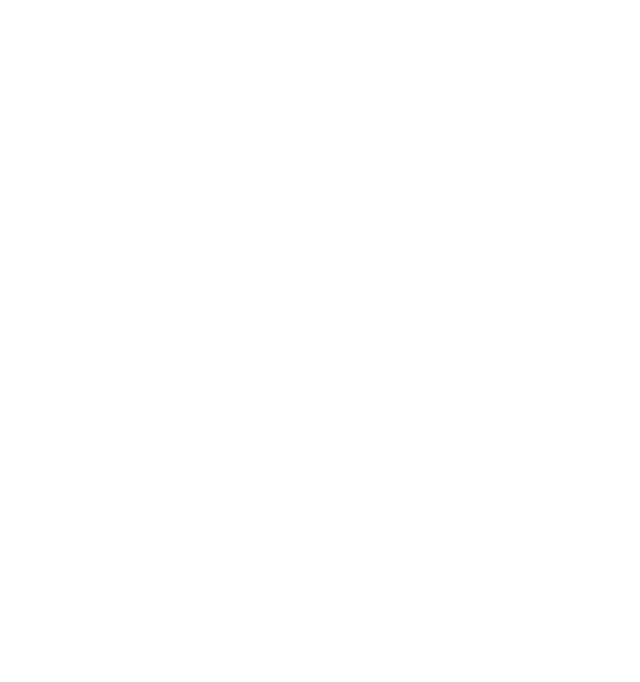
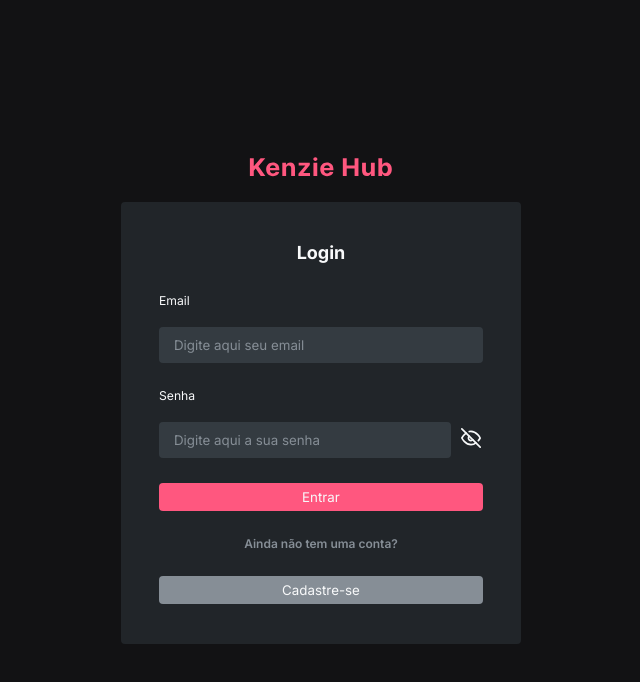
Before and after one commit to Kenzie-Academy-Brasil-Developers/react-entrega-s2-kenzie-hub-ogakip, a React (Create React App) app: page /login in a window 1280 px wide. Shown: the top 682 px of the page, without its empty margins (319-959 px from the left). Built offline with nearby package versions, Linux system fonts and the light colour scheme.

Commit message:
feat: finish script request for login page

```diff
--- a/src/Pages/Login/index.jsx
+++ b/src/Pages/Login/index.jsx
@@ -1,4 +1,82 @@
+import * as S from "./style";
+import Input from "../../Components/Input";
+import Button from "../../Components/Button";
+import Logo from "../../Assets/Logo.svg";
+import Eye from "../../Assets/eyegrey.svg";
+import EyeSlash from "../../Assets/eyeoffgrey.svg";
+import { useForm } from "react-hook-form";
+import { yupResolver } from "@hookform/resolvers/yup";
+import { LoginSchema } from "../../Validation";
+import { useState } from "react";
+import { Link } from "react-router-dom";
+import api from "../../Services/api"
+import { toast } from "react-toastify";
+import { useHistory } from "react-router-dom";
+
 const Login = () => {
-  return <div></div>;
+  const [showPassword, setShowPassword] = useState(false);
+  const history = useHistory()
+
+  const { register, handleSubmit } = useForm({
+    resolver: yupResolver(LoginSchema),
+  });
+
+  const onSubmitFunction = (data) => {
+    api.post("/sessions", data)
+    .then((response) => {
+      localStorage.setItem("userToken", JSON.stringify(response.data.token))
+      toast.success("Login realizado com sucesso!")
+      setTimeout(() => {
+        history.push("/")
+      }, 1500)
+    })
+    .catch((error) => console.log(error))
+  }
+
+  return (
+    <S.Container>
+      <S.LogoImage src={Logo} alt="Logo Kenzie Hub" />
+      <S.FormContainer>
+        <h1>Login</h1>
+        <form onSubmit={handleSubmit(onSubmitFunction)}>
+          <Input
+            autoComplete="off"
+            height="70px"
+            label="Email"
+            register={register}
+            name="email"
+            placeholder="Digite aqui seu email"
+          />
+          <S.PasswordContainer>
+            <Input
+            autoComplete="off"
+              height="70px"
+              label="Senha"
+              type={showPassword ? "text" : "password"}
+              register={register}
+              name="password"
+              placeholder="Digite aqui a sua senha"
+            />
+            <img
+              onClick={() =>
+                showPassword ? setShowPassword(false) : setShowPassword(true)
+              }
+              src={showPassword ? Eye : EyeSlash}
+              alt="Show Password"
+            />
+          </S.PasswordContainer>
+          <Button type="submit" width="90%" color="var(--pink-1)">
+            Entrar
+          </Button>
+          <p>Ainda não tem uma conta?</p>
+          <Link className="toRegister" to="/register">
+            <Button width="90%" color="var(--grey-1)">
+              Cadastre-se
+            </Button>
+          </Link>
+        </form>
+      </S.FormContainer>
+    </S.Container>
+  );
 };
 export default Login;
--- a/src/Pages/Login/style.js
+++ b/src/Pages/Login/style.js
@@ -0,0 +1,69 @@
+import styled from "styled-components";
+
+export const Container = styled.div`
+  width: 100vw;
+  height: 100vh;
+  display: flex;
+  flex-direction: column;
+  justify-content: center;
+  gap: 25px;
+  align-items: center;
+  background-color: var(--grey-4);
+
+  button {
+      cursor: pointer;
+  }
+`;
+
+export const LogoImage = styled.img`
+width: 144px;
+`
+
+export const FormContainer = styled.div`
+width: 90%;
+max-width: 400px;
+display: flex;
+flex-direction: column;
+align-items: center;
+padding: 40px 0px 40px 0px;
+border-radius: 4px;
+gap: 10px;
+background-color: var(--grey-3);
+
+h1 {
+    font-size: 18px;
+    color: var(--grey-0);
+    margin: 0px 0px 20px 0px;
+}
+
+form {
+    width: 90%;
+    display: flex;
+    flex-direction: column;
+    align-items: center;
+    gap: 25px;
+
+    p {
+        align-self: center;
+        color: var(--grey-1);
+        font-size: 12px;
+        font-weight: 600;
+    }
+
+    .toRegister {
+        width: 100%;
+        display: flex;
+        justify-content: center;
+    }
+}
+`;
+
+export const PasswordContainer = styled.div`
+display: flex;
+width: 90%;
+
+img {
+    width: 20px;
+    margin: 30px 0px 0px 10px;
+}
+`
--- a/src/Validation/index.jsx
+++ b/src/Validation/index.jsx
@@ -27,3 +27,11 @@ export const RegisterSchema = yup.object().shape({
   bio: yup.string().required("Bio é obrigatória"),
   contact: yup.string().required("Contato é obrigatório"),
 });
+
+export const LoginSchema = yup.object().shape({
+  email: yup
+    .string()
+    .required("Email é obrigatório!")
+    .email("Email inválido, tente novamente!"),
+  password: yup.string().required("A senha é obrigatória!"),
+});
```
Also changed, not shown: src/Assets/eyegrey.svg (added), src/Assets/eyeoffgrey.svg (added).
